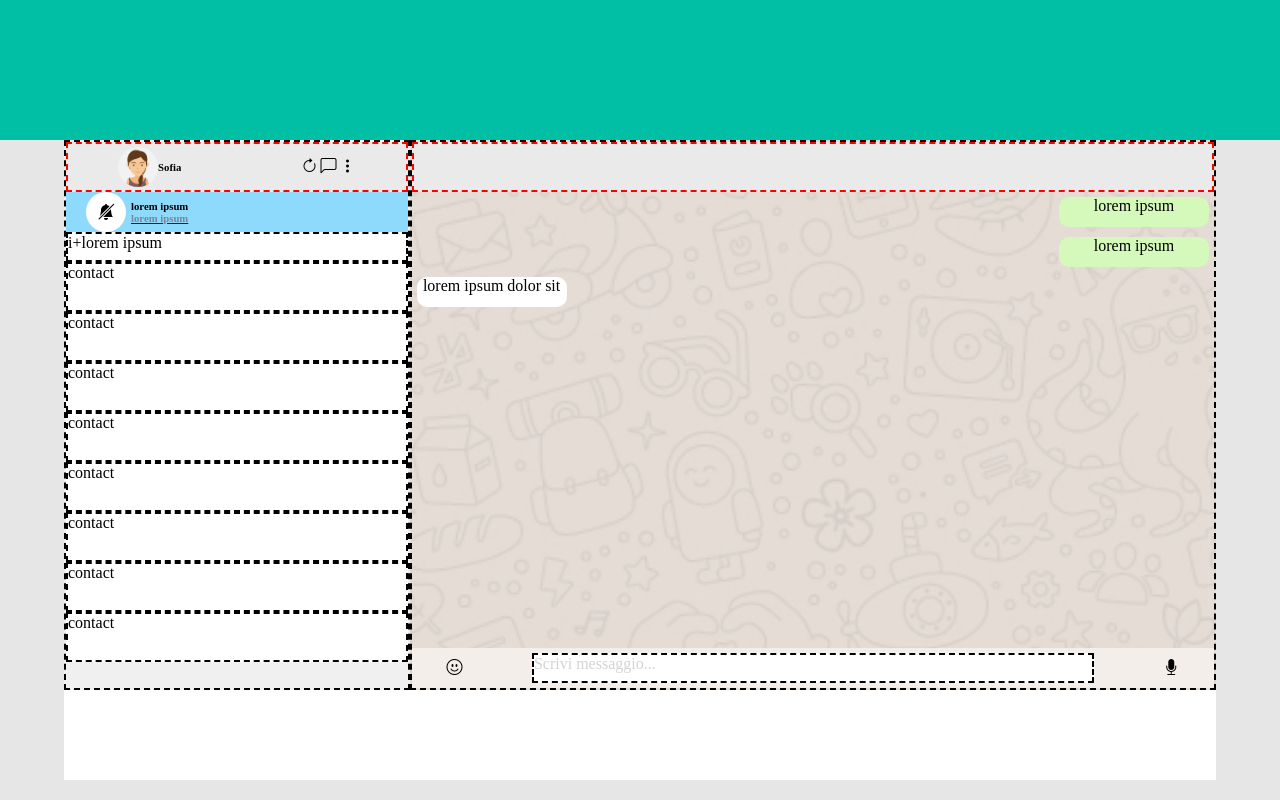
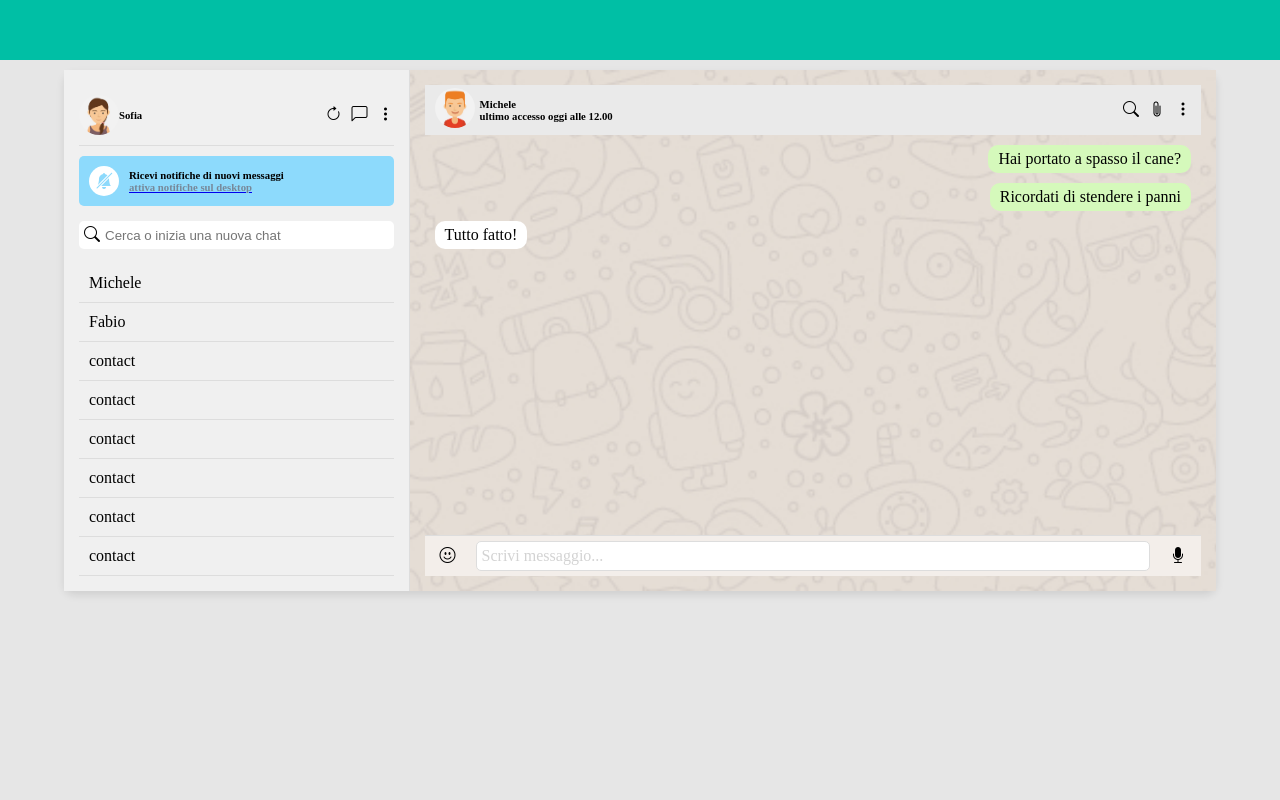
Before and after one commit to danieleinnamorato93/vue-boolzapp, a plain HTML site: page index.html in a window 1280 px wide. Drawn offline with nearby package versions, Linux system fonts and the light colour scheme.

Commit message:
html/css/graphic structure completed

```diff
--- a/index.html
+++ b/index.html
@@ -17,7 +17,8 @@
         <div class="row">
             <div class="col-l">
                 <div class="user-infos">
-                    <div class="user-identity"><img src="img/avatar_io.png" alt="avatar">
+                    <div class="user-identity">
+                        <img src="img/avatar_io.png" alt="avatar">
                         <span><h6>Sofia</h6></span>
                     </div>
                     <div class="user-options">
@@ -33,15 +34,21 @@
                 <div class="notify">
                     <div class="notify-circle"><i class="bi bi-bell-slash-fill"></i></div>
                     <div class="notify-text">
-                        <span><h6>lorem ipsum</h6></span>
-                       <a href="#"><h6>lorem ipsum</h6></a>
+                        <span><h6>Ricevi notifiche di nuovi messaggi</h6></span>
+                       <a href="#"><h6>attiva notifiche sul desktop</h6></a>
                     </div>
 
                 </div>
 
-                <div class="search">i+lorem ipsum</div>
-                <div class="contact">contact</div>
-                <div class="contact">contact</div>
+                <div class="search-bar">
+                    <label class='search-label' for="search">
+                        <i class="bi bi-search"></i>
+                    </label>
+                    <input id="contacts-filter" class="left-searchbar-input" placeholder="Cerca o inizia una nuova chat">
+
+                </div>
+                <div class="contact">Michele</div>
+                <div class="contact">Fabio</div>
                 <div class="contact">contact</div>
                 <div class="contact">contact</div>
                 <div class="contact">contact</div>
@@ -50,11 +57,26 @@
                 <div class="contact">contact</div>
             </div>
             <div class="col-r">
-                <div class="user-chat"></div>
+                <div class="user-chat">
+                    <div class="user-info-wrapper">
+                        <div class="img-circle"><img src="img/avatar_1.png" alt=""></div>
+                        <div class="name-latest-access">
+                        <h6>Michele</h6>
+                        <h6>ultimo accesso oggi alle 12.00</h6>
+                    </div>
+                </div>
+
+                        <div class="chat-options">
+                            <span><i class="bi bi-search"></i></span>
+                            <span><i class="bi bi-paperclip"></i></span>
+                            <span><i class="bi bi-three-dots-vertical"></i></span>
+                        </div>
+                    </div>
+
                 <div class="conversation">
-                    <div class="user-message">lorem ipsum</div>
-                <div class="user-message">lorem ipsum</div>
-                <div class="friend-message">lorem ipsum dolor sit</div>
+                    <div class="user-message">Hai portato a spasso il cane?</div>
+                <div class="user-message">Ricordati di stendere i panni</div>
+                <div class="friend-message">Tutto fatto!</div>
                 </div>
 
                 <div class="bottom-bar">
@@ -64,6 +86,7 @@
                 </div>
 
             </div>
+        </div>
 
 
 
--- a/style.css
+++ b/style.css
@@ -1,10 +1,55 @@
 *{
-    margin: 0 auto;
+    margin: 0;
     padding: 0;
     box-sizing: border-box;
 }
+
+body {
+    background-color: #E6E6E6;
+
+}
 img{
 max-width: 100%;
+}
+
+.green-bar {
+    height: 60px;
+    background-color: #00BFA5;
+    width: 100%;
+    position: fixed;
+    top: 0;
+
+}
+
+.row {
+    display: flex;
+  max-width: 1200px;
+   width: 90%;
+    background-color: white;
+    margin: 70px auto 0;
+   border-radius: 10px;
+    box-shadow: 0 4px 8px rgba(0, 0, 0, 0.1);
+}
+
+.col-l{
+
+        background-color: #f0f0f0;
+        flex-basis: 30%;
+        display: flex;
+        flex-direction: column;
+        padding: 15px;
+        border-right: 1px solid #ddd;
+
+
+}
+.user-infos {
+
+    display: flex;
+    justify-content: space-between;
+    align-items: center;
+    padding: 10px 0;
+    border-bottom: 1px solid #ddd;
+
 }
 .user-infos img {
     width: 40px;
@@ -12,91 +57,45 @@ max-width: 100%;
     border-radius: 50%;
 }
 
-body {
-    background-color: #E6E6E6;
-}
-
-.green-bar {
-    height: 140px;
-    background-color: #00BFA5;
-    width: 100%;
-
-}
-.row {
-    display: flex;
-   min-height: 80vh;
-   width: 90%;
-    background-color: white;
-    margin: 0 auto;
-}
-
-.col-l{
-        border: 2px dashed;
-        background-color: #f0f0f0;
-        height: 550px;
-        flex-basis: 30%;
-        display: flex;
-        flex-direction: column;
-
-
-}
-.user-infos {
-    border: 2px dashed red;
-    min-width: 100%;
-    min-height: 50px;
-    background-color: #EAEAEA;
-    display: flex;
-    justify-content: space-between;
-    align-items: center;
-    text-align: center;
-    gap: 20px;
-
-
-}
-
 .user-options{
     display: flex;
-    gap: 3px;
+    gap: 10px;
 }
 .user-identity {
     display: flex;
     align-items: center;
 }
+
 .notify {
     display: flex;
-    margin: 0;
+    padding: 10px;
     align-items: center;
-    width: 100%;
-    padding-left: 20px;
-    gap: 5px;
+    margin-top: 10px;
+    border-radius: 5px;
     background-color: #8DDAFC;
 }
 
 
-.notify-text {
+.notify-text h6 {
     margin: 0;
-    display: flex;
-    flex-direction: column;
-    justify-items: center;
-    justify-content: flex-start;
-    align-items: center;
 }
 a > h6 {
     color: lightslategray;
 }
 .notify-circle {
-    margin: 0;
-    height: 40px;
-    width: 40px;
+    margin-right: 10px;
+    height: 30px;
+    width: 30px;
     background-color: white;
     border-radius: 50%;
-    text-align: center;
     display: flex;
-    justify-content: flex-start;
+    justify-content: center;
+    align-items: center;
 }
 .bi-bell-slash-fill{
-    line-height: 40px;
+    line-height: 30px;
     text-align: center;
+    color: #8DDAFC;
 }
 .bell {
     width: 100%;
@@ -105,81 +104,109 @@ a > h6 {
     border: 2px dashed black;
 }
 
-.search {
-width: 100%;
-height: 30px;
-background-color: white;
-border: 2px dashed black;
+.search-bar {
+    display: flex;
+    align-items: center;
+    margin: 15px 0;
+    padding: 5px;
+    background-color: white;
+    border-radius: 5px;
+
+}
+.search-bar input {
+    border: none;
+    outline: none;
+    margin-left: 5px;
+    width: 100%;
 }
 .contact {
-width: 100%;
-height: 50px;
-background-color: white;
-border: 2px dashed black;
+padding: 10px;
+border-bottom: 1px solid #ddd;
+cursor: pointer;
+
+}
+.contact:hover {
+    background-color: #E6E6E6;
 }
 
 .col-r{
-    border: 2px dashed;
-    background-color:#f0f0f0;
     flex-basis:70%;
-    height: 550px;
     display: flex;
     flex-direction: column;
-    align-items: baseline;
+    padding: 15px;
     background-image: url('img/mine.png');
     background-size: cover;
 }
 .conversation {
-    width: 100%;
+
     display: flex;
     flex-direction: column;
-    justify-content: flex-start;
-    align-items: flex-end;
     flex: 1;
-    pading : 10px;
+    padding : 10px;
     overflow-y: auto;
+    gap: 5px;
 }
 .user-chat {
-    border: 2px dashed red;
     background-color: #EAEAEA;
     height: 50px;
-    width: 100%;
+    display: flex;
+    align-items: center;
+    justify-content: space-between;
+    padding: 10px;
+}
+.user-info-wrapper {
+    display: flex;
+    align-items: center;
 }
 .user-message{
-    height: 30px;
-    width: 150px;
+
     background-color: #D5F9BB;
     color: black;
     border-radius: 10px;
-    text-align: center;
-    margin: 5px;
-    align-items: flex-end;
+   padding: 5px 10px;
+   max-width: 70%;
+    align-self: flex-end;
+    margin-bottom: 5px;
 }
 .friend-message {
-    height: 30px;
-    width: 150px;
     background-color:white;
     color: black;
+    padding: 5px 10px;
     border-radius: 10px;
-    text-align: center;
-    margin: 5px;
+    margin-bottom: 5px;
     align-self: flex-start;
 }
 
 .bottom-bar {
-    height: 40px;
-    width: 100%;
     background-color: #F3EEEA;
     display: flex;
-    justify-content:space-between;
     align-items: center;
+    border-top: 1px solid #ddd;
+    padding: 5px;
 
 }
 .message-bar {
-width: 70%;
-height: 30px;
+flex:1;
 background-color: white;
-border: 2px dashed black;
+border: 1px solid #ddd;
 color: lightgrey;
-text-align: start;
+margin: 0 10px;
+border-radius: 5px;
+padding: 5px;
 }
+
+.emoji, .mic {
+    padding: 0 10px;
+}
+
+.img-circle img {
+    width: 40px;
+    height: 40px;
+    border-radius: 50%;
+    margin-right: 5px;
+}
+.chat-options {
+    display: flex;
+    gap: 10px;
+
+}
```
